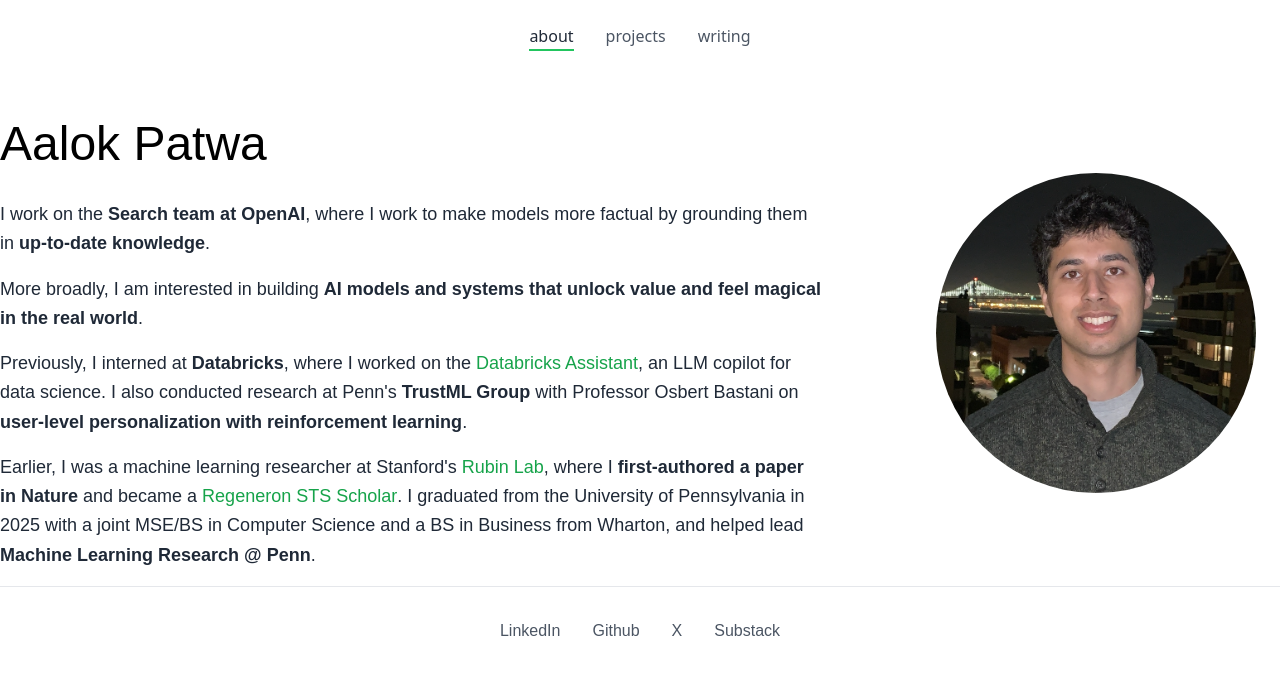
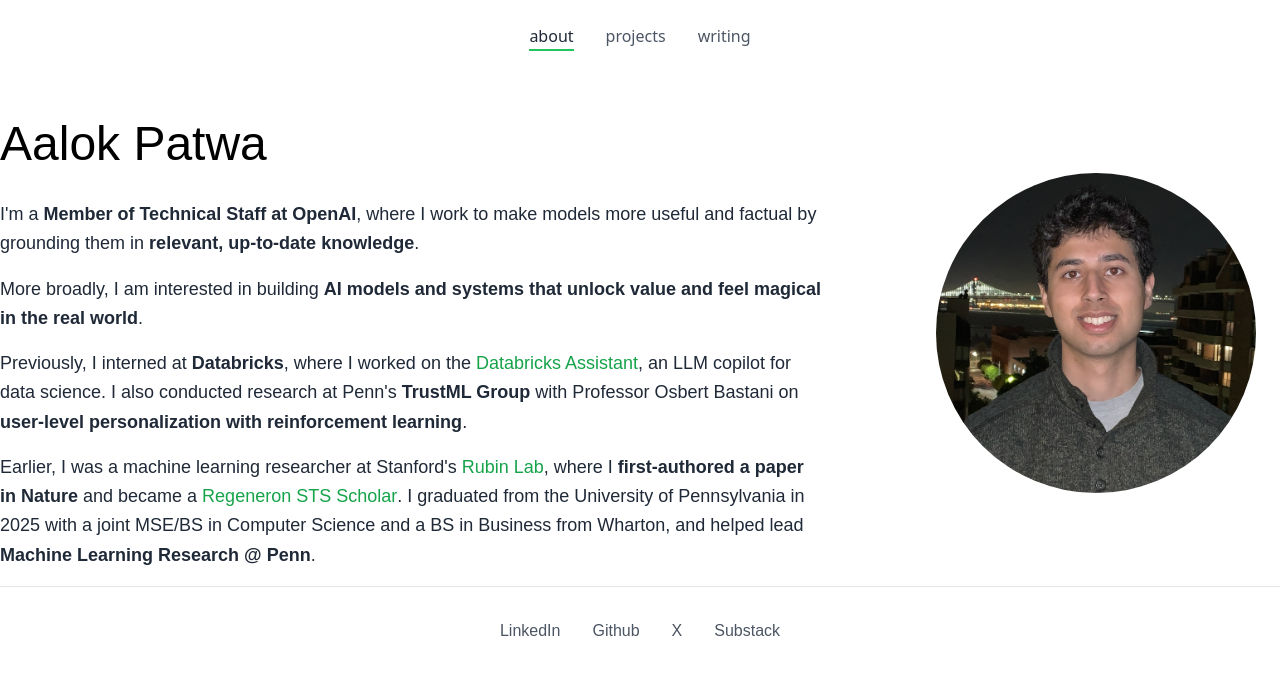
Before and after one commit to aalokpatwa/aalokpatwa.github.io, a React (Create React App) app in the folder frontend/: page / in a window 1280 px wide. Shown: the top 674 px of the page. Built offline with nearby package versions, Linux system fonts and the light colour scheme.

Commit message:
Refine about headline

```diff
--- a/frontend/src/pages/HomePage.js
+++ b/frontend/src/pages/HomePage.js
@@ -22,7 +22,7 @@
                     {/* Mobile: Bio content */}
                     <div className="md:hidden space-y-4 text-gray-800">
                         <p className="text-md leading-relaxed">
-                            I work on the <span className="font-semibold">Search team at OpenAI</span>, where I work to make models more factual by grounding them in <span className="font-semibold">up-to-date knowledge</span>.
+                            I'm a <span className="font-semibold">Member of Technical Staff at OpenAI</span>, where I work to make models more useful and factual by grounding them in <span className="font-semibold">relevant, up-to-date knowledge</span>.
                         </p>
                         <p className="text-md leading-relaxed">
                             More broadly, I am interested in building <span className="font-semibold">AI models and systems that unlock value and feel magical in the real world</span>.
@@ -43,7 +43,7 @@
 
                         <div className="space-y-4 text-gray-800 mt-8">
                             <p className="text-lg leading-relaxed">
-                                I work on the <span className="font-semibold">Search team at OpenAI</span>, where I work to make models more factual by grounding them in <span className="font-semibold">up-to-date knowledge</span>.
+                                I'm a <span className="font-semibold">Member of Technical Staff at OpenAI</span>, where I work to make models more useful and factual by grounding them in <span className="font-semibold">relevant, up-to-date knowledge</span>.
                             </p>
                             <p className="text-lg leading-relaxed">
                                 More broadly, I am interested in building <span className="font-semibold">AI models and systems that unlock value and feel magical in the real world</span>.
```
